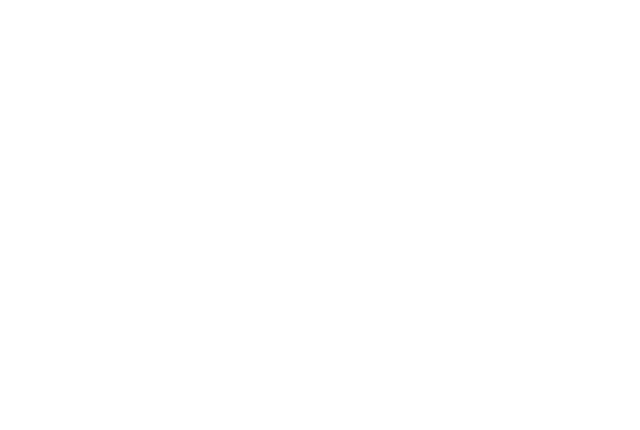
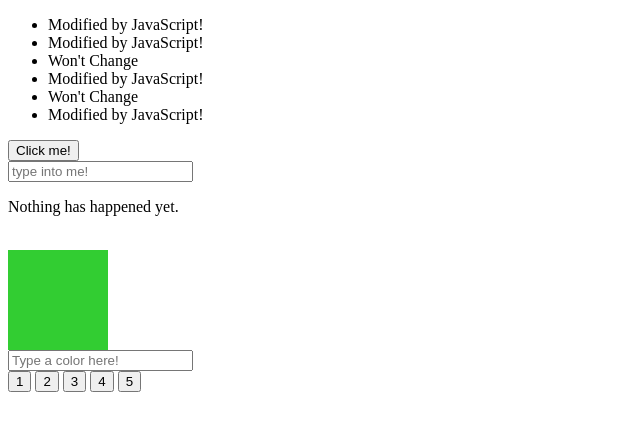
Before and after one commit to jrtm96/08.13.23, a plain HTML site: page JSTests.html in a window 1280 px wide. Shown: the whole page, without its empty margins (0-640 px from the left). Drawn offline with Linux system fonts and the light colour scheme.

Commit message:
created some DOM JS scripts

```diff
--- a/JSTests.html
+++ b/JSTests.html
@@ -10,6 +10,39 @@
 </head>
 <body>
 
+    <ul>
+        <li class="js-target">Unchanged</li>
+        <li class="js-target">Unchanged</li>
+        <li>Won't Change</li>
+        <li class="js-target">Unchanged</li>
+        <li>Won't Change</li>
+        <li class="js-target">Unchanged</li>
+    </ul>
+
+    <button class="event-button">Click me!</button>
+    <br />
+
+
+    <input placeholder="type into me!" class="input-to-copy" />
+<p class="p-to-copy-to">Nothing has happened yet.</p>
+
+<br />
+
+<div class="color-box"></div>
+<input class="color-input" placeholder="Type a color here!" />
+
+<br />
+
+<div class="button-container">
+    <button>1</button>
+    <button>2</button>
+    <button>3</button>
+    <button>4</button>
+    <button>5</button>
+</div>
+
+
+
 <script type="text/javascript" src="./main.js"></script>
 
 </body>
--- a/main.js
+++ b/main.js
@@ -86,8 +86,33 @@ const residence = 'city';
 console.log(person);
 console.log(person.name); //OPTIMAL
 console.log(person["name"]); // CAN BE USED BUT NOT OPTIMAL
-console.log(`${person.name} is from ${person.city}, ${person.state}. He loves ${person.favoriteFood} and Tacos! if he could have any amount of Tacos right now, he would have ${person.numberOfTacosWanted}. True or false. Does ${person.name} want 1 Million Dollars? ${person.name} says: \"${person.wantsOneMillionDollars}\"`
+console.log(`${person.name} is from ${person.city}, ${person.state}. He loves ${person.favoriteFood} and Tacos! if he could have any amount of Tacos right now, he would have ${person.numberOfTacosWanted}. True. Does ${person.name} want 1 Million Dollars? ${person.name} says: \"${person.wantsOneMillionDollars}\"`
 );
 
 console.log(`${person.residence} lives at`);
 console.log(person.residence);
+
+const elementsToChange = document.querySelectorAll(".js-target");
+for (let i = 0; i < elementsToChange.length; i++) {
+  const currentElement = elementsToChange[i];
+  currentElement.innerText = "Modified by JavaScript!";
+};
+
+const button = document.querySelector(".event-button");
+button.addEventListener("click", function(){alert("Hey There!");});
+
+const input = document.querySelector(".input-to-copy");
+const paragraph = document.querySelector(".p-to-copy-to");
+input.addEventListener("keyup", function() {
+    paragraph.innerText = input.value;
+});
+
+const colInput = document.querySelector(".color-input");
+const colPara = document.querySelector(".color-box");
+input.addEventListener("change", function(){
+    colPara.style.backgroundColor = colInput.value;
+});
+
+document.querySelector(".button-container").addEventListener("click", function(event) {
+    alert(`You Clicked ${event.target.innerText}`);
+});
--- a/master.css
+++ b/master.css
@@ -108,3 +108,11 @@
     font-weight: normal;
     font-style: italic;
   }
+
+/* for JSTests.html */
+
+.color-box {
+  background-color: limegreen;
+  width: 100px;
+  height: 100px;
+}
```
